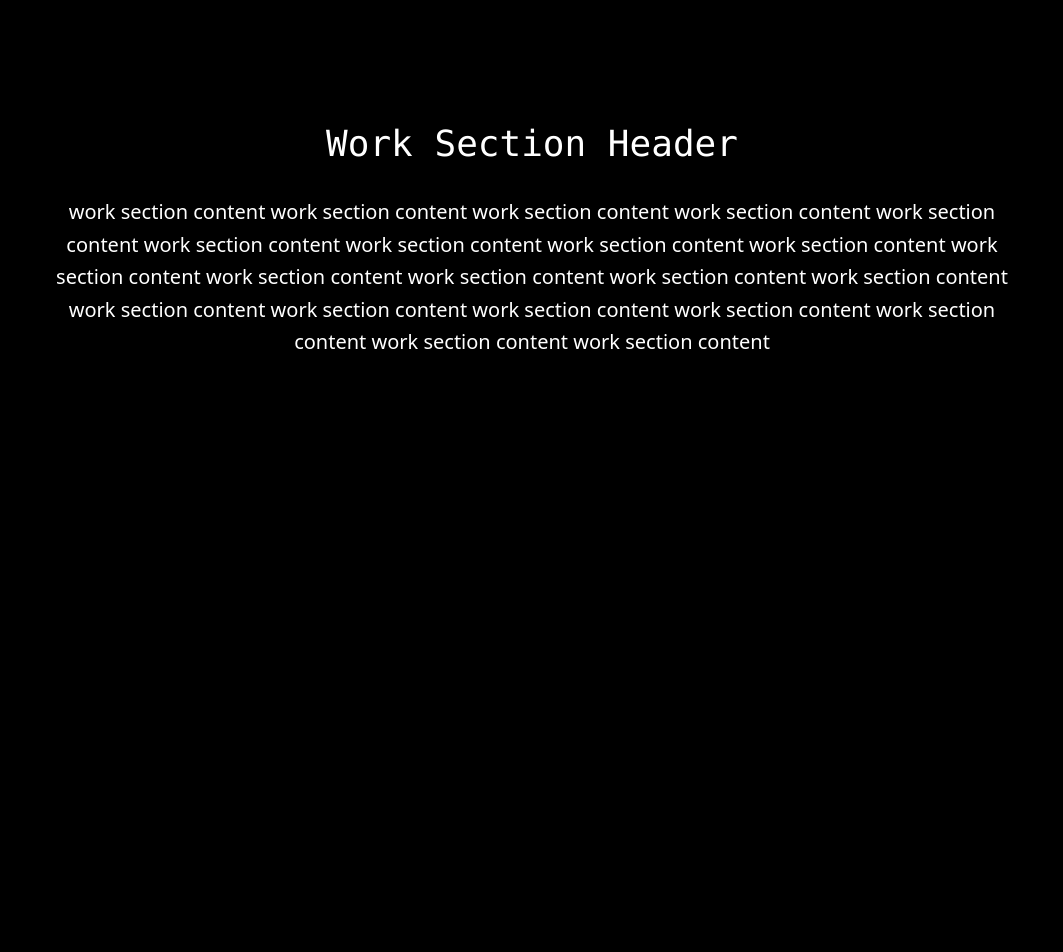
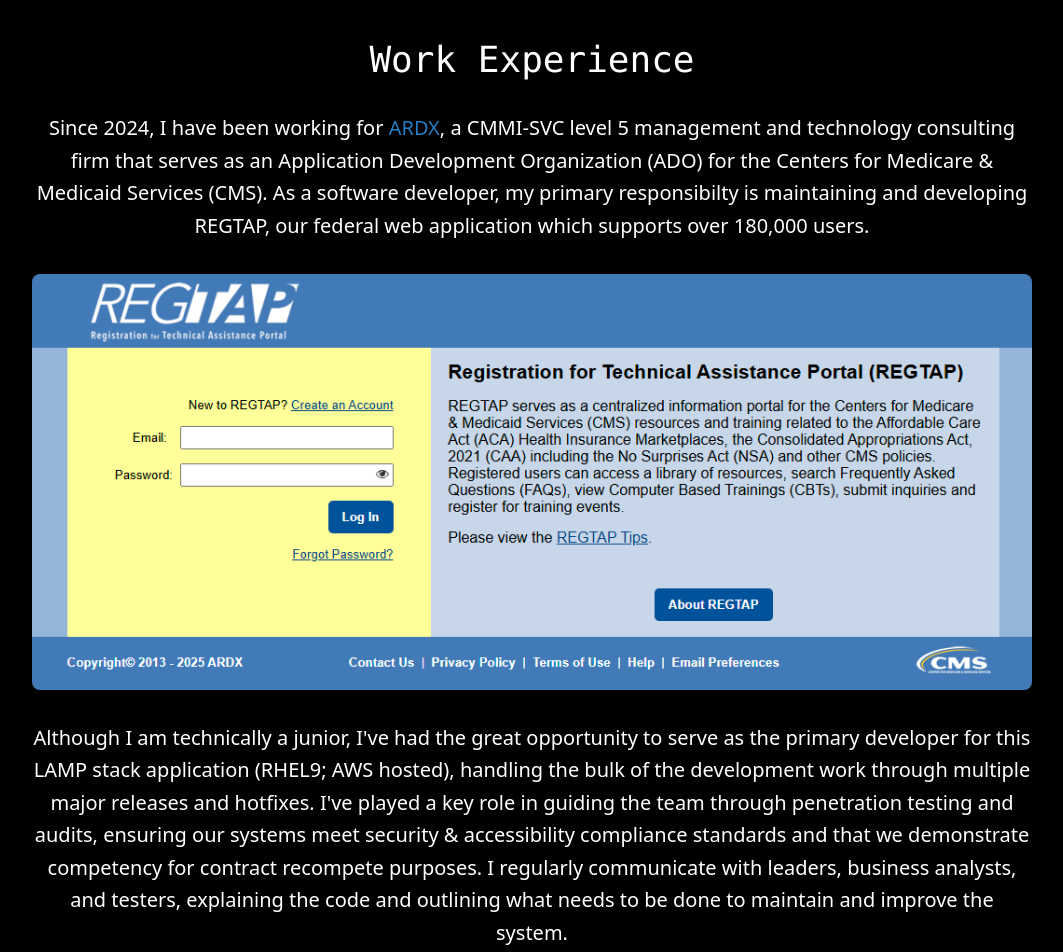
Before and after one commit to GabrielWelvaert/portfolio-website, a React (Vite) app: page /#home in a window 1280 px wide. Shown: the part 1560-2512 px from the top of the page, without its empty margins (108-1171 px from the left). Built offline with nearby package versions, Linux system fonts and the light colour scheme.

Commit message:
work experience section

```diff
--- a/src/components/Work.jsx
+++ b/src/components/Work.jsx
@@ -1,10 +1,18 @@
 export const Work = () => {
     return (
         <>
-            <div id="work" className="non-centered-scrollable-section page-content-container-1000">
-                <div className="passage-text-header">Work Section Header</div>
+            <div id="work" className="page-content-container-centered-1000">
+                <div className="passage-text-header">Work Experience</div>
                 <div className="passage-text">
-                    work section content work section content work section content work section content work section content work section content work section content work section content work section content work section content work section content work section content work section content work section content work section content work section content work section content work section content work section content work section content work section content
+                    Since 2024, I have been working for <a className="hover-image-text" href="https://ardx.net/">ARDX</a>, a CMMI-SVC level 5 management and technology consulting firm that serves as an Application Development Organization (ADO) for the Centers for Medicare & Medicaid Services (CMS).
+                    As a software developer, my primary responsibilty is maintaining and developing REGTAP, our federal web application which supports over 180,000 users.
+                </div>
+                <img className="full-image" src='/REGTAP.png'></img>
+                <div className="passage-text">
+                    Although I am technically a junior, I've had the great opportunity to serve as the primary developer for this LAMP stack application (RHEL9; AWS hosted), handling the bulk of the development work through multiple major releases and hotfixes. I've played a key role in guiding the team through penetration testing and audits, ensuring our systems meet security & accessibility compliance standards and that we demonstrate competency for contract recompete purposes. I regularly communicate with leaders, business analysts, and testers, explaining the code and outlining what needs to be done to maintain and improve the system.
+                </div>
+                <div className="passage-text">
+                    I leverage tools such as Git, GitHub, Fortify, AWS, Docker, and VSCode to efficiently deliver high-quality & maintainable solutions. My current aspirations are to migrate legacy PHP scripts to Node.js microservices to modernize the system and ensure it remains future-proof, and to move our CI/CD pipeline and monitoring processes fully to AWS.
                 </div>
             </div>
         </>
--- a/src/index.css
+++ b/src/index.css
@@ -7,6 +7,10 @@
   background: #0a0a0a;
   color: #f3f4f6;
   scroll-behavior: smooth;
+}
+
+.full-image {
+  @apply w-full max-w-full h-auto rounded-lg object-cover;
 }
 
 .non-centered-scrollable-section {
```
Also changed, not shown: public/REGTAP.png (added).
